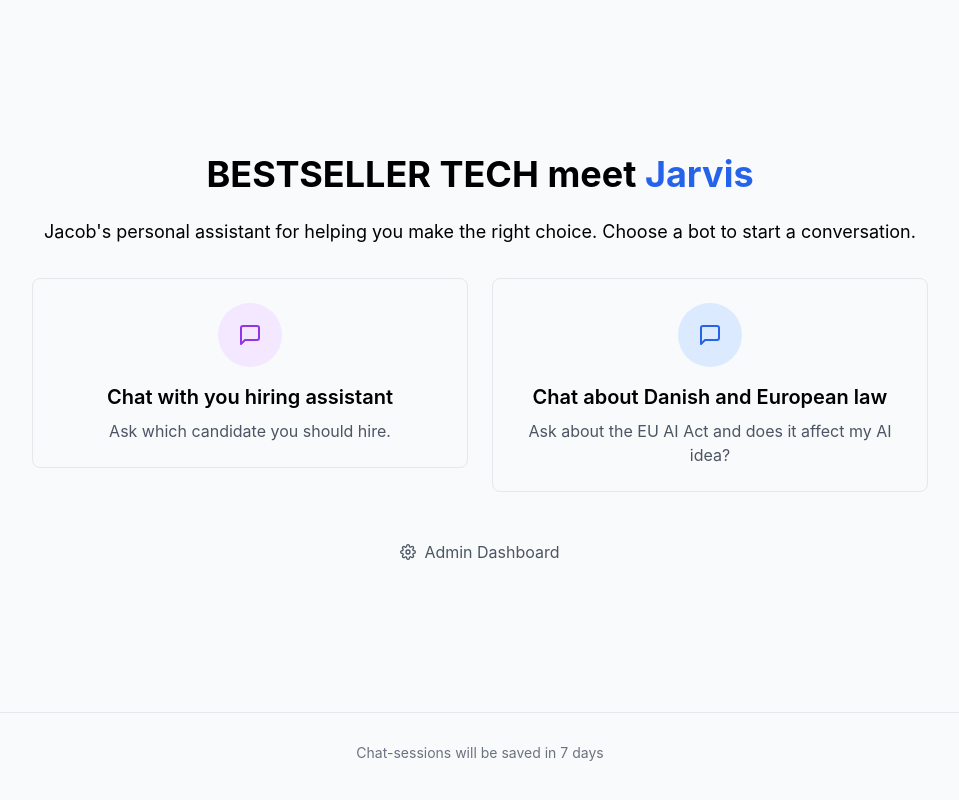
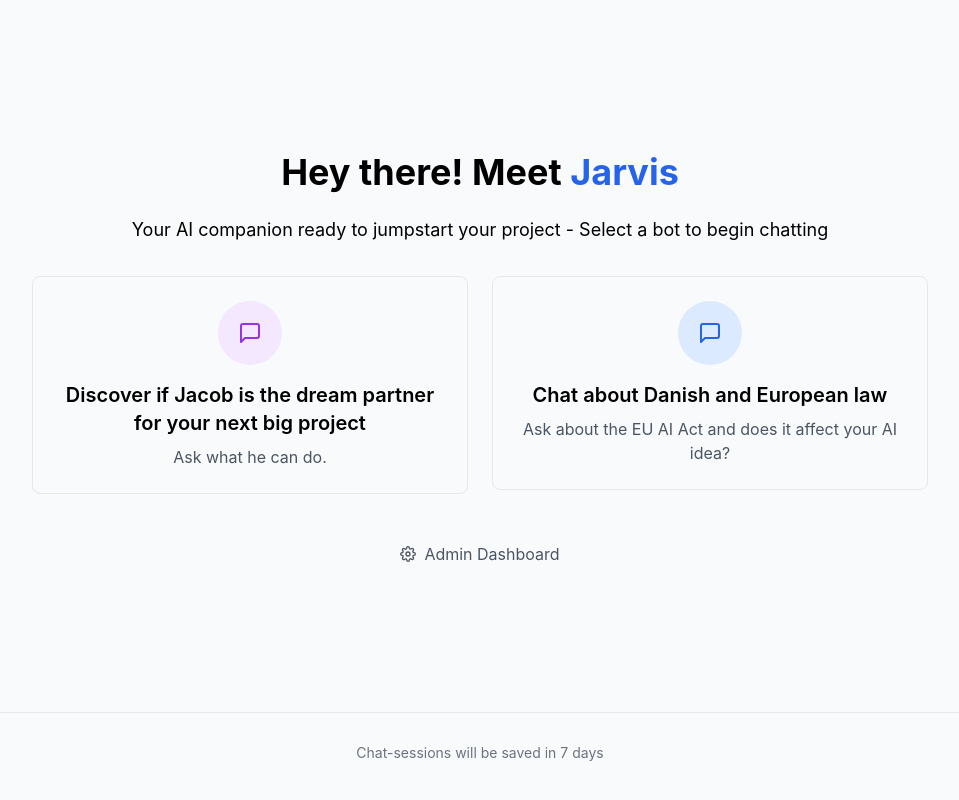
Before and after one commit to jacob96DD/Jarvas-Jacob-personlig, a Next.js app: page / in a window 1280 px wide. Shown: the whole page, without its empty margins (160-1119 px from the left). Built offline with nearby package versions, Linux system fonts and the light colour scheme.

Commit message:
index refresh

```diff
--- a/pages/index.js
+++ b/pages/index.js
@@ -6,11 +6,11 @@ export default function Home() {
     <div className="flex flex-col items-center justify-center min-h-screen py-2 bg-gray-50">
       <main className="flex flex-col items-center justify-center w-full flex-1 px-4 sm:px-20 text-center">
         <h1 className="text-4xl font-bold mb-6">
-          BESTSELLER TECH meet <span className="text-blue-600"> Jarvis</span>
+          Hey there! Meet <span className="text-blue-600"> Jarvis</span>
         </h1>
 
         <p className="text-lg mb-8">
-        Jacob's personal assistant for helping you make the right choice. Choose a bot to start a conversation.
+          Your AI companion ready to jumpstart your project - Select a bot to begin chatting
         </p>
 
         <div className="grid grid-cols-1 md:grid-cols-2 gap-6 max-w-4xl w-full">
@@ -19,8 +19,8 @@ export default function Home() {
               <div className="w-16 h-16 rounded-full bg-purple-100 flex items-center justify-center mb-4 group-hover:bg-purple-200 transition-colors">
                 <FiMessageSquare className="text-purple-600 text-2xl" />
               </div>
-              <h2 className="text-xl font-semibold">Chat with you hiring assistant</h2>
-              <p className="text-gray-600 mt-2">Ask which candidate you should hire.</p>
+              <h2 className="text-xl font-semibold">Discover if Jacob is the dream partner for your next big project</h2>
+              <p className="text-gray-600 mt-2">Ask what he can do.</p>
             </div>
           </Link>
 
@@ -30,7 +30,7 @@ export default function Home() {
                 <FiMessageSquare className="text-blue-600 text-2xl" />
               </div>
               <h2 className="text-xl font-semibold">Chat about Danish and European law</h2>
-              <p className="text-gray-600 mt-2">Ask about the EU AI Act and does it affect my AI idea?</p>
+              <p className="text-gray-600 mt-2">Ask about the EU AI Act and does it affect your AI idea?</p>
             </div>
           </Link>
         </div>
```
